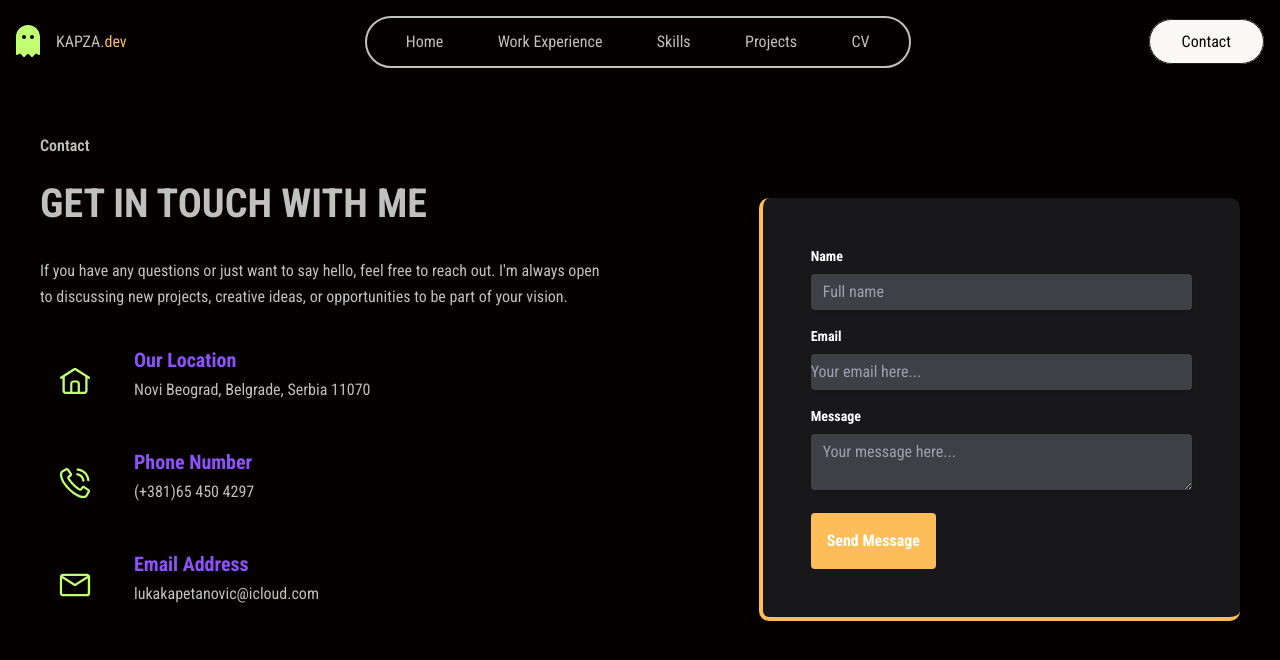
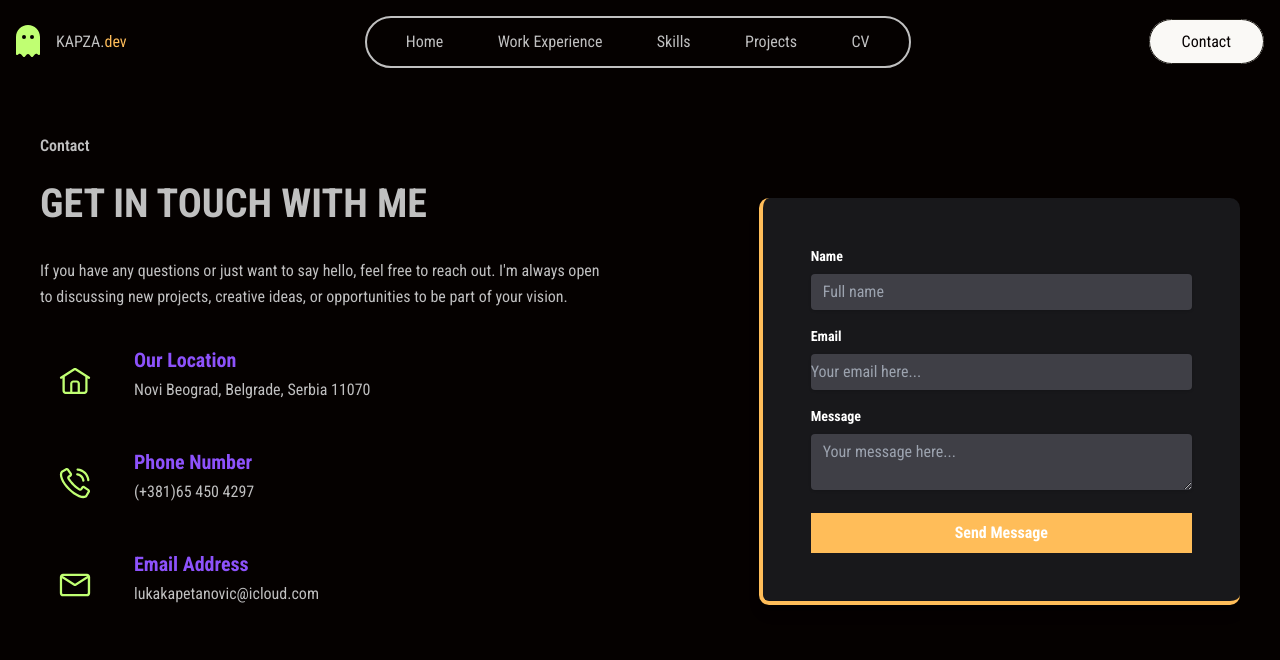
Before and after one commit to Kapza94/kapza.dev, a Next.js app: page /contact in a window 1280 px wide. Shown: the top 660 px of the page. Built offline with nearby package versions, Linux system fonts and the light colour scheme.

Commit message:
changed contact form burron color. Added hover effect

```diff
--- a/src/pages/contact.tsx
+++ b/src/pages/contact.tsx
@@ -239,7 +239,7 @@ const Contact = () => {
                       <button
                         id="submit-button"
                         type="submit"
-                        className="  text-white font-bold py-2 px-4 rounded focus:outline-none focus:shadow-outline custom-orange"
+                        className="  text-white font-bold py-2 px-4  focus:outline-none focus:shadow-outline custom-orange w-full"
                       >
                         Send Message
                       </button>
--- a/src/styles/globals.css
+++ b/src/styles/globals.css
@@ -271,5 +271,10 @@ img:hover {
 }
 
 #submit-button {
-  padding: 1rem;
+  padding: 0.5rem 1rem;
 }
+
+#submit-button:hover {
+  transform: scale(1.05);
+  background-color: orange !important;
+}
```
